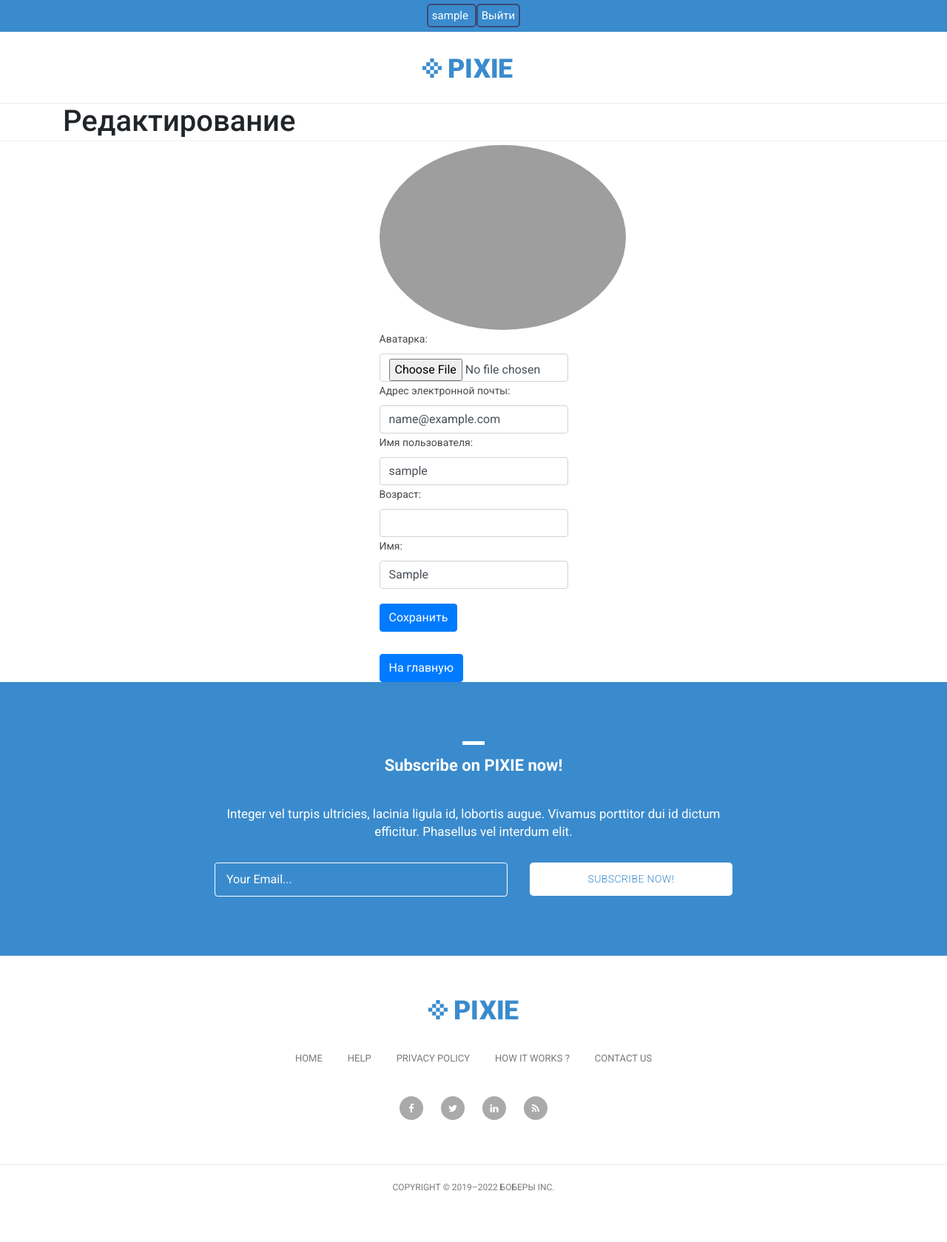
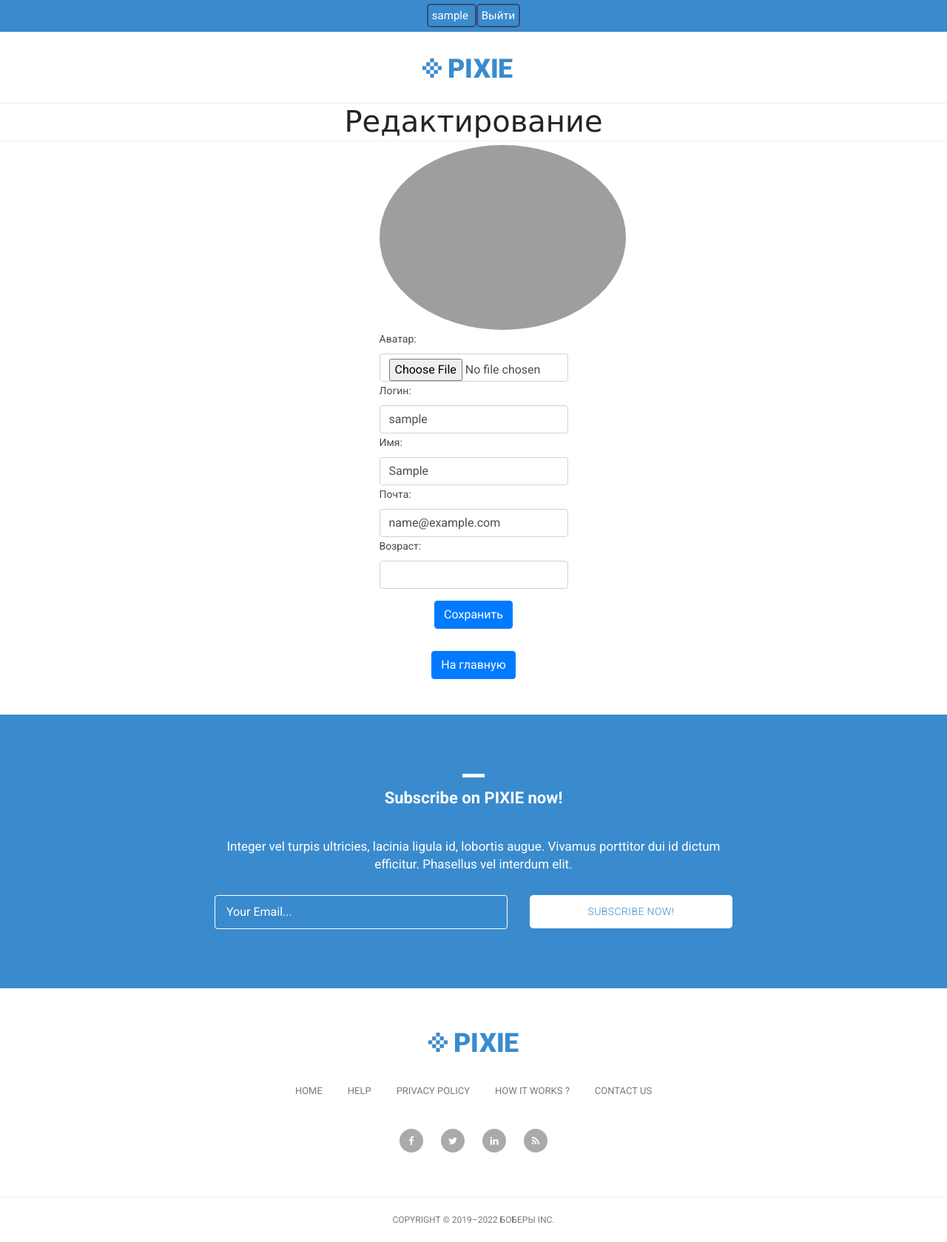
Before and after one commit to azozrazoz/stepshop_sdp_202, a Django app: page /auth/edit/ in a window 1280 px wide. Shown: the whole page at 74% size. Before the commit the page ends 1610 px from the top, so only its background shows below. Run offline with Django 4.2, Linux system fonts and the light colour scheme; the visitor is signed in with stand-in values (Sample User, id 1); some libraries are stand-ins or nearby versions; grey boxes are pictures that could not be loaded.

Commit message:
add lesson_08 files

```diff
--- a/stepshop/stepshop/templates/authapp/edit.html
+++ b/stepshop/stepshop/templates/authapp/edit.html
@@ -6,20 +6,40 @@
 {% block content %}
 
 <div class="container">
-    <h1>{{ title|capfirst }}</h1>
+    <h1 style="text-align:center; font-family: Geneva, Arial, Helvetica, sans-serif;">{{ title|capfirst }}</h1>
 
     <div class="row">
-        <div class="mx-auto col-3">
+        <div class="mx-auto col-3" style="text-align: center;">
 
-          <div class="user_avatar">
+          <div class="user_avatar" style="text-align: left;">
             <img src="/media/{{ user.avatar }}" alt="{{ user.username }}" class="rounded-circle" height="250">
           </div>
-            <form class="form-horizontal" action="{% url 'auth:edit' %}" method="post" enctype="multipart/form-data">
+            <form class="form-horizontal" action="{% url 'auth:edit' %}" method="post"
+                  enctype="multipart/form-data">
                 {% csrf_token %}
-                {{ edit_form.as_p }}
-                <button type="submit" class="btn btn-primary" style="margin-top: 20px; margin-bottom: 30px;">Сохранить</button>
+                <p style="text-align: left;">
+                    <label for="avatar">Аватар:</label>
+                        {{ edit_form.avatar }}
+                </p>
+                <p style="text-align: left;">
+                    <label for="username">Логин:</label>
+                        {{ edit_form.username }}
+                </p>
+                <p style="text-align: left;">
+                    <label for="first_name">Имя:</label>
+                        {{ edit_form.first_name }}
+                </p>
+                <p style="text-align: left;">
+                    <label for="email">Почта:</label>
+                        {{ edit_form.email }}
+                </p>
+                <p style="text-align: left;">
+                    <label for="age">Возраст:</label>
+                        {{ edit_form.age }}
+                </p>
+                <button type="submit" class="btn btn-round btn-primary mt-3" style="margin-top: 20px; margin-bottom: 30px;">Сохранить</button>
             </form>
-          <button class="btn btn-primary">
+          <button class="btn btn-round btn-primary mb-5">
             <a href="{% url 'index' %}" style="color: white;">На главную</a>
           </button>
         </div>
```
Also changed, not shown: stepshop/stepshop/templates/authapp/login.html (+12 -5 lines), stepshop/stepshop/templates/authapp/register.html (+12 -20 lines).
